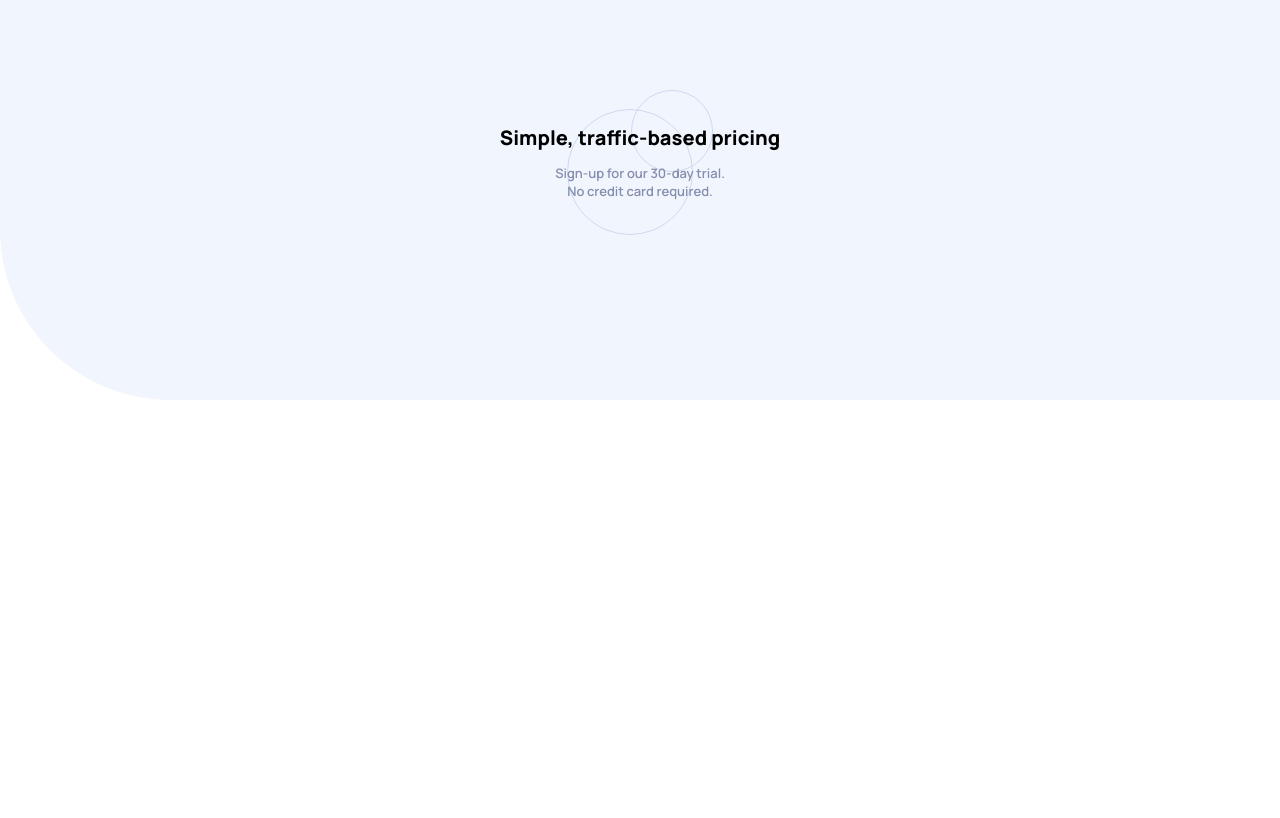
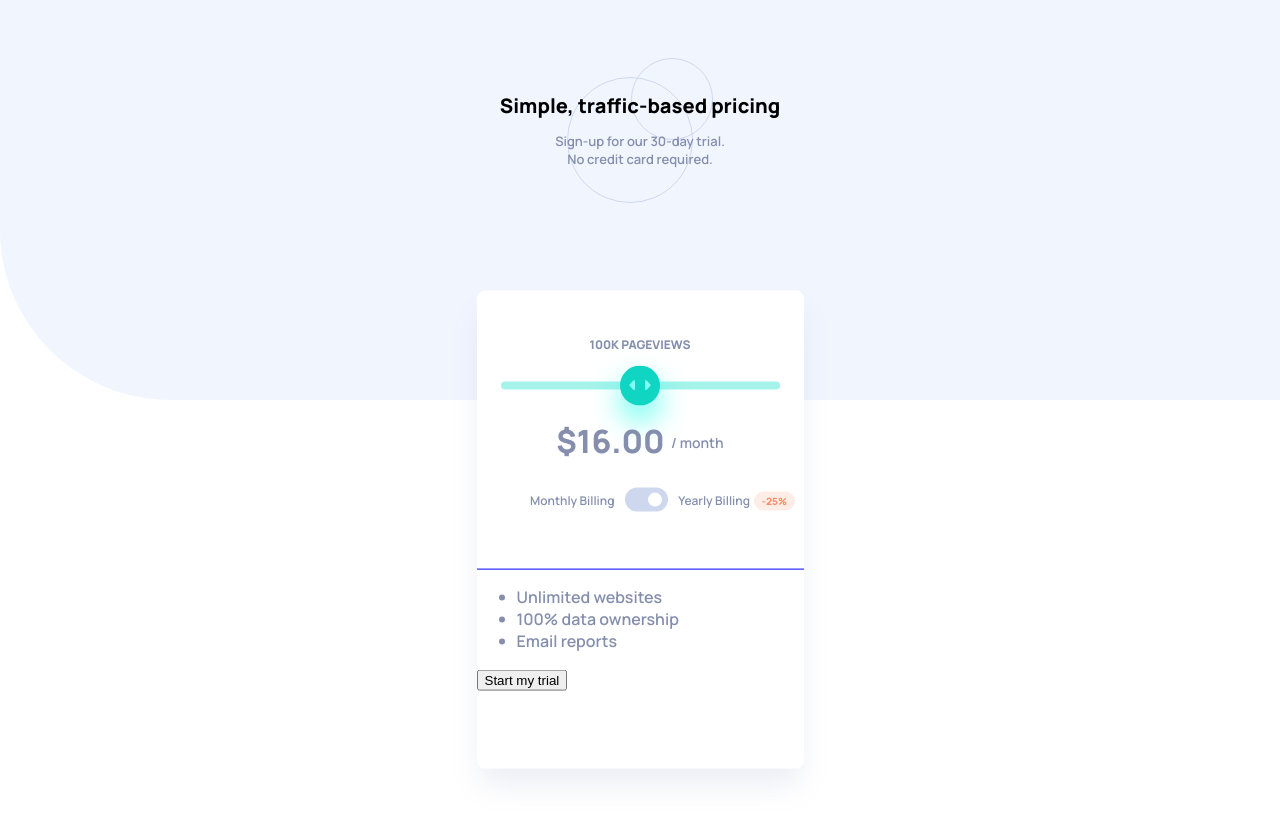
Before and after one commit to devb0x/interactive-pricing-component, a plain HTML site: page index.html in a window 1280 px wide. Drawn offline with Linux system fonts and the light colour scheme.

Commit message:
working on slider

```diff
--- a/index.html
+++ b/index.html
@@ -38,19 +38,58 @@
 
   </header>
 
+  <div class="card">
+
+    <div class="card-top">
+
+      <div class="number">
+        100K Pageviews
+      </div>
+
+      <input class="custom-slider" type="range" id="view" min="1" max="5" value="3">
+
+      <div class="price">
+        $16.00 <span>/ month</span>
+      </div>
+
+      <div class="billing">
+        Monthly Billing
+
+        <label class="switch">
+          <input type="checkbox" checked>
+          <span class="slider round"></span>
+        </label>
+
+        Yearly Billing <span class="badge">-25%</span>
+      </div>
+
+    </div>
 
 
-<!--  Pageviews-->
-<!--  $ /month-->
+    <div class="card-bottom">
 
-<!--  Monthly Billing-->
-<!--  Yearly Billing 25% discount-->
+      <ul>
+        <li>
+          Unlimited websites
+        </li>
+        <li>
+          100% data ownership
+        </li>
+        <li>
+          Email reports
+        </li>
+      </ul>
 
-<!--  Unlimited websites-->
-<!--  100% data ownership-->
-<!--  Email reports-->
+      <button>Start my trial</button>
 
-<!--  Start my trial-->
+    </div>
+
+  </div>
+
+
+
+
+
 <!--  -->
 <!--  <div class="attribution">-->
 <!--    Challenge by <a href="https://www.frontendmentor.io?ref=challenge" target="_blank">Frontend Mentor</a>. -->
--- /dev/null
+++ b/scss/_card.scss
@@ -0,0 +1,331 @@
+@import "variables";
+@import "mixins";
+
+.card {
+  //border: $b;
+  height: 478px;
+  width: 327px;
+  margin: 34px auto;
+  transform: translateY(-30%);
+  color: $grayishBlue;
+  background-color: $white;
+  border-radius: 8px;
+  box-shadow: 0 20px 30px -5px rgba(127, 137, 185, 0.152073);
+
+
+  &-top {
+    //border: $b;
+    height: 278px;
+    max-height: 278px;
+    display: flex;
+    flex-direction: column;
+    justify-content: space-around;
+    text-align: center;
+
+    .number {
+      margin-top: 30px;
+      text-transform: uppercase;
+      font-size: 12px;
+      font-weight: $extraBold;
+    }
+
+    input {
+      margin: 0 auto;
+      width: 279px;
+      height: 8px;
+    }
+
+    //.custom-slider {
+    //  -webkit-appearance: none;
+    //  outline: none;
+    //  background: $softCyan;
+    //  border-radius: 5px;
+    //}
+
+    //input[type=range] {
+    //  -webkit-appearance: none; /* Hides the slider so that custom slider can be made */
+    //  width: 100%; /* Specific width is required for Firefox. */
+    //  background: transparent; /* Otherwise white in Chrome */
+    //}
+    //
+    //input[type=range]::-webkit-slider-thumb {
+    //  -webkit-appearance: none;
+    //}
+    //
+    //input[type=range]:focus {
+    //  outline: none; /* Removes the blue border. You should probably do some kind of focus styling for accessibility reasons though. */
+    //}
+    //
+    //input[type=range]::-ms-track {
+    //  width: 278px;
+    //  cursor: pointer;
+    //
+    //  /* Hides the slider so custom styles can be added */
+    //  background: transparent;
+    //  border-color: transparent;
+    //  color: transparent;
+    //}
+    //  step 2
+    //
+    //input[type=range]::-moz-range-thumb {
+    //  box-shadow: 0 15px 30px rgba(0, 255, 231, 0.6);
+    //  height: 40px;
+    //  width: 40px;
+    //  border: none;
+    //  border-radius: 25px;
+    //  background-color: $strongCyan;
+    //  cursor: pointer;
+    //  background-image: url("./../images/icon-slider.svg");
+    //  background-position: center;
+    //  background-repeat: no-repeat;
+    //}
+    //
+    //input[type=range]::-webkit-slider-thumb {
+    //  box-shadow: 0 15px 30px rgba(0, 255, 231, 0.6);
+    //  height: 40px;
+    //  width: 40px;
+    //  border: none;
+    //  border-radius: 25px;
+    //  background-color: $strongCyan;
+    //  cursor: pointer;
+    //  background-image: url("./../images/icon-slider.svg");
+    //  background-position: center;
+    //  background-repeat: no-repeat;
+    //}
+    //
+    //input[type=range]::-webkit-slider-runnable-track {
+    //  width: 279px;
+    //  height: 8px;
+    //  cursor: pointer;
+    //  //box-shadow: 1px 1px 1px #000000, 0px 0px 1px #0d0d0d;
+    //  background: $softCyan;
+    //  //border-radius: 1.3px;
+    //  //border: 0.2px solid #010101;
+    //}
+    //
+    //input[type=range]:focus::-webkit-slider-runnable-track {
+    //  background: $softCyan;
+    //  width: 278px;
+    //}
+    //
+    //input[type=range]::-moz-range-track {
+    //  width: 279px;
+    //  height: 8px;
+    //  cursor: pointer;
+    //  box-shadow: 1px 1px 1px #000000, 0px 0px 1px #0d0d0d;
+    //  background: #3071a9;
+    //  border-radius: 1.3px;
+    //  border: 0.2px solid #010101;
+    //}
+    //
+    //input[type=range]::-ms-track {
+    //  width: 279px;
+    //  height: 8px;
+    //  cursor: pointer;
+    //  background: transparent;
+    //  border-color: transparent;
+    //  border-width: 16px 0;
+    //  color: transparent;
+    //}
+    //input[type=range]::-ms-fill-lower {
+    //  background: #2a6495;
+    //  border: 0.2px solid #010101;
+    //  border-radius: 2.6px;
+    //  box-shadow: 1px 1px 1px #000000, 0px 0px 1px #0d0d0d;
+    //}
+    //input[type=range]:focus::-ms-fill-lower {
+    //  background: #3071a9;
+    //}
+    //input[type=range]::-ms-fill-upper {
+    //  background: #3071a9;
+    //  border: 0.2px solid #010101;
+    //  border-radius: 2.6px;
+    //  box-shadow: 1px 1px 1px #000000, 0px 0px 1px #0d0d0d;
+    //}
+    //input[type=range]:focus::-ms-fill-upper {
+    //  background: #367ebd;
+    //}
+
+    // TODO check color input range after the slider
+
+
+
+    .price {
+      font-size: 32px;
+      font-weight: $extraBold;
+
+      > span {
+        position: relative;
+        bottom: 5px;
+        font-size: 14px;
+        font-weight: $semiBold;
+      }
+    }
+
+    .billing {
+      font-size: 12px;
+      margin-bottom: 38px;
+
+
+      .badge {
+        position: absolute;
+        margin: 0 0 0 4px;
+        padding: 1.5px;
+        font-size: 10px;
+        font-weight: $extraBold;
+        color:$lightRed;
+        background-color: hsl(15, 90%, 95%);
+        border-radius: 9.5px;
+
+        height: 19px;
+        width: 41px;
+      }
+    }
+  }
+
+
+  &-bottom {
+    border-top: 1px solid blue;
+    height: 200px;
+    max-height: 200px;
+  }
+}
+
+
+
+// Switch button
+
+.switch {
+  position: relative;
+  display: inline-block;
+  width: 43px;
+  height: 24px;
+  margin: 0 8px;
+  bottom: 4px;
+}
+.switch input {
+  opacity: 0;
+  width: 0;
+  height: 0;
+}
+
+.slider {
+  position: absolute;
+  cursor: pointer;
+  top: 0;
+  left: 0;
+  right: 0;
+  bottom: 0;
+  //background-color: $lightGrayishBlue;
+  background-color: hsl(223, 50%, 87%);
+  -webkit-transition: .4s;
+  transition: .4s;
+}
+
+.slider:before {
+  position: absolute;
+  content: "";
+  height: 14px;
+  width: 14px;
+  left: 5px;
+  bottom: 5px;
+  background-color: white;
+  -webkit-transition: .4s;
+  transition: .4s;
+}
+
+input:checked + .slider:before {
+  -webkit-transform: translateX(18px);
+  -ms-transform: translateX(18px);
+  transform: translateX(18px);
+}
+
+.slider.round {
+  border-radius: 22px;
+}
+
+.slider.round:before {
+  border-radius: 50%;
+}
+
+
+// input range with slider
+
+
+//    Step 1 - reset browser css then we can apply our style
+
+input[type=range] {
+  -webkit-appearance: none; /* Hides the slider so that custom slider can be made */
+  //width: 279px; /* Specific width is required for Firefox. */
+  background: transparent; /* Otherwise white in Chrome */
+}
+
+input[type=range]::-webkit-slider-thumb {
+  -webkit-appearance: none;
+}
+
+input[type=range]:focus {
+  outline: none; /* Removes the blue border. You should probably do some kind of focus styling for accessibility reasons though. */
+}
+
+// Step 2 - Styling the thumb (icon slider)
+
+// for Webkit - Chrome & Edge
+input[type=range]::-webkit-slider-thumb {
+  box-shadow: 0 15px 30px rgba(0, 255, 231, 0.6);
+  height: 40px;
+  width: 40px;
+  border: none;
+  border-radius: 25px;
+  background-color: $strongCyan;
+  cursor: pointer;
+  background-image: url("./../images/icon-slider.svg");
+  background-position: center;
+  background-repeat: no-repeat;
+
+  margin: -16px 0; // alignment fix
+}
+
+// for firefox
+input[type=range]::-moz-range-thumb {
+  box-shadow: 0 15px 30px rgba(0, 255, 231, 0.6);
+  height: 40px;
+  width: 40px;
+  border: none;
+  border-radius: 25px;
+  background-color: $strongCyan;
+  cursor: pointer;
+  background-image: url("./../images/icon-slider.svg");
+  background-position: center;
+  background-repeat: no-repeat;
+}
+
+// Step 3 - Styling the track
+
+// for Webkit - Chrome & Edge
+input[type=range]::-webkit-slider-runnable-track {
+  width: 279px;
+  height: 8px;
+  cursor: pointer;
+  background: $softCyan;
+  border-radius: 5px;
+  border: none;
+}
+
+input[type=range]:focus::-webkit-slider-runnable-track {
+  background: red;
+}
+
+// for Firefox
+input[type=range]::-moz-range-track {
+  width: 279px;
+  height: 8px;
+  cursor: pointer;
+  background: $softCyan;
+  border-radius: 5px;
+  border: none;
+}
+
+input[type=range]:focus::-moz-range-track {
+  background: red;
+}
--- a/scss/_header.scss
+++ b/scss/_header.scss
@@ -16,11 +16,16 @@
     position: relative;
     display: flex;
     flex-direction: column;
-    margin: 89px auto;
+    margin: 57px auto 32px;
 
     background-image: url("./../images/pattern-circles.svg");
     background-repeat: no-repeat;
     background-position: center;
+
+    @include breakpoint-up(desktop){
+      width: 395px;
+      height: 145px;
+    }
 
     .header-text {
       margin: auto;
@@ -28,11 +33,25 @@
       &__title {
         font-size: 20px;
         font-weight: $extraBold;
+
+        @include breakpoint-up(desktop){
+          font-size: 28px;
+        }
       }
 
       &__msg {
         font-size: 13px;
         color: $grayishBlue;
+
+        @include breakpoint-up(desktop){
+          font-size: 15px;
+        }
+
+        > br {
+          @include breakpoint-up(desktop){
+            display: none;
+          }
+        }
       }
 
     }
--- a/scss/style.scss
+++ b/scss/style.scss
@@ -3,3 +3,4 @@
 
 @import "globals";
 @import "header";
+@import "card";
```
Also changed, not shown: scss/style.css, 1 other file.
